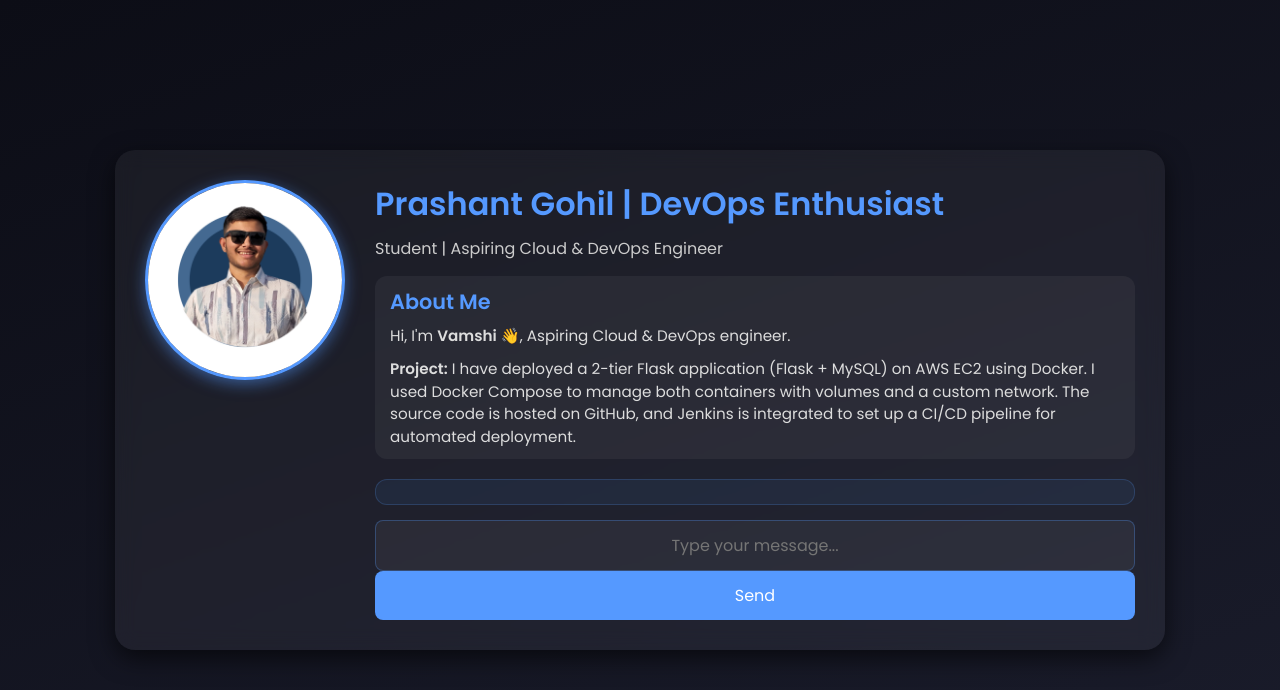
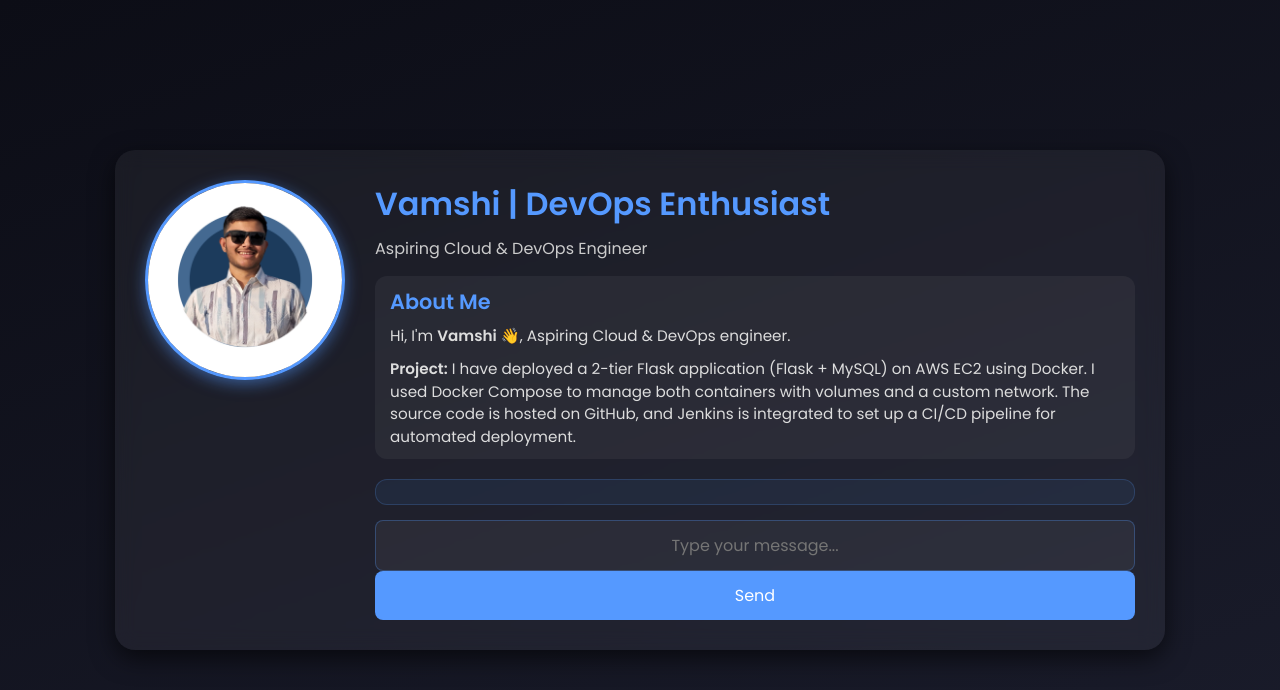
Before and after one commit to vamshireddy903/DevOps-Project-Two-Tier-FlaskApp, a Flask app: page / in a window 1280 px wide. Shown: the top 690 px of the page. Run offline with Flask 2, Linux system fonts and the light colour scheme; data that the repository does not hold is empty; some libraries are stand-ins or nearby versions.

Commit message:
Update index.html

```diff
--- a/templates/index.html
+++ b/templates/index.html
@@ -169,8 +169,8 @@
         <!-- Content -->
         <div class="content">
             <div class="header">
-                <h1>Prashant Gohil | DevOps Enthusiast</h1>
-                <p>Student | Aspiring Cloud & DevOps Engineer</p>
+                <h1>Vamshi | DevOps Enthusiast</h1>
+                <p>Aspiring Cloud & DevOps Engineer</p>
             </div>
 
             <div class="about">
```
